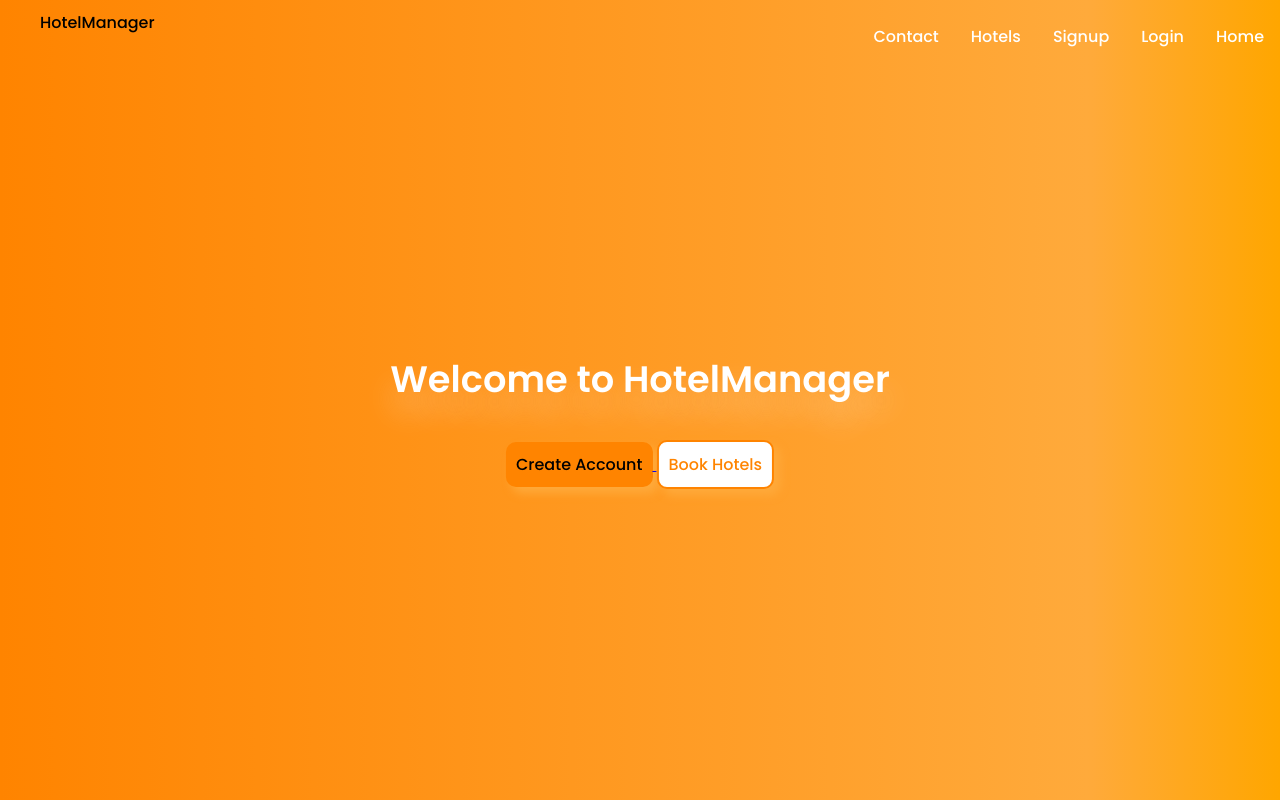
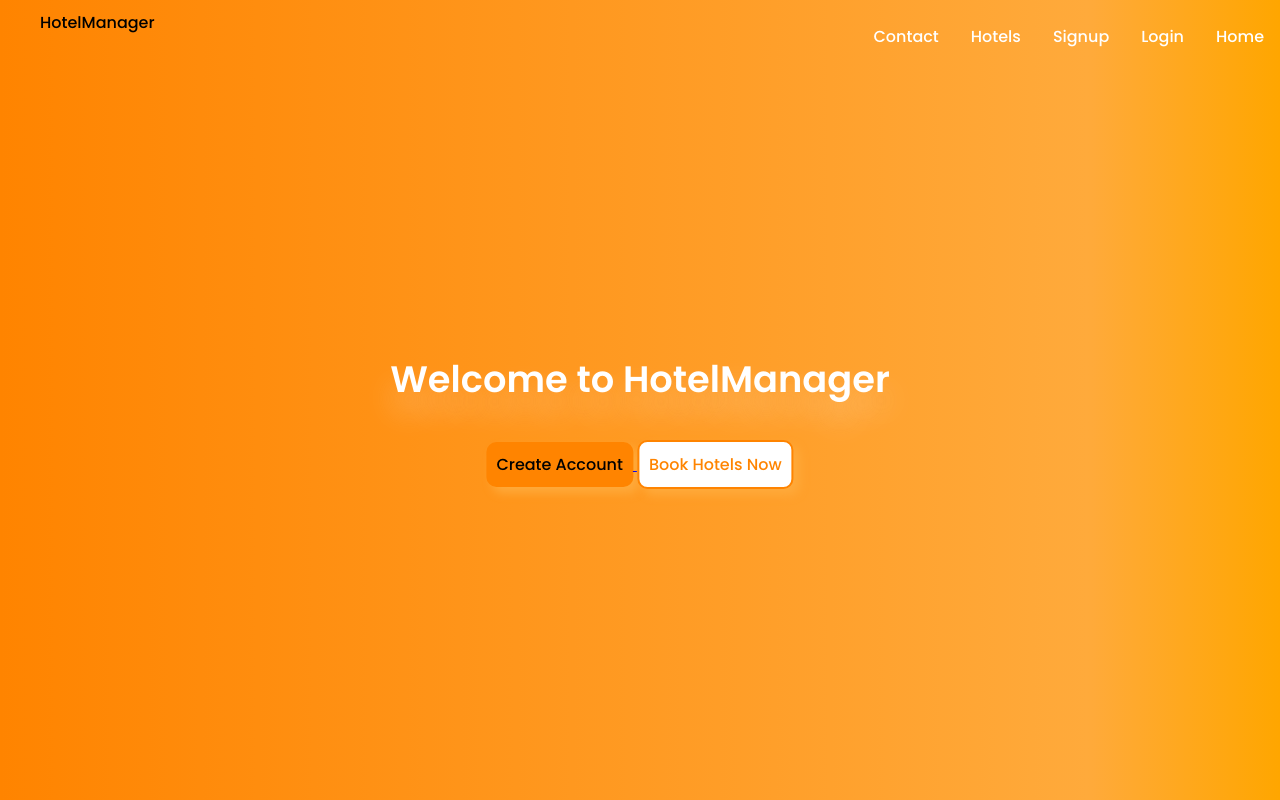
Before and after one commit to NehaKamath29/WAD, a website: page public/index.html in a window 1280 px wide. Drawn offline with Linux system fonts and the light colour scheme.

Commit message:
Update index.html

```diff
--- a/public/index.html
+++ b/public/index.html
@@ -45,7 +45,7 @@
         <button class="btn-1">Create Account</button>
       </a>
       <a href="./hotels.html">
-        <button class="btn-2">Book Hotels</button>
+        <button class="btn-2">Book Hotels Now</button>
       </a>
     </div>
   </section>
```
